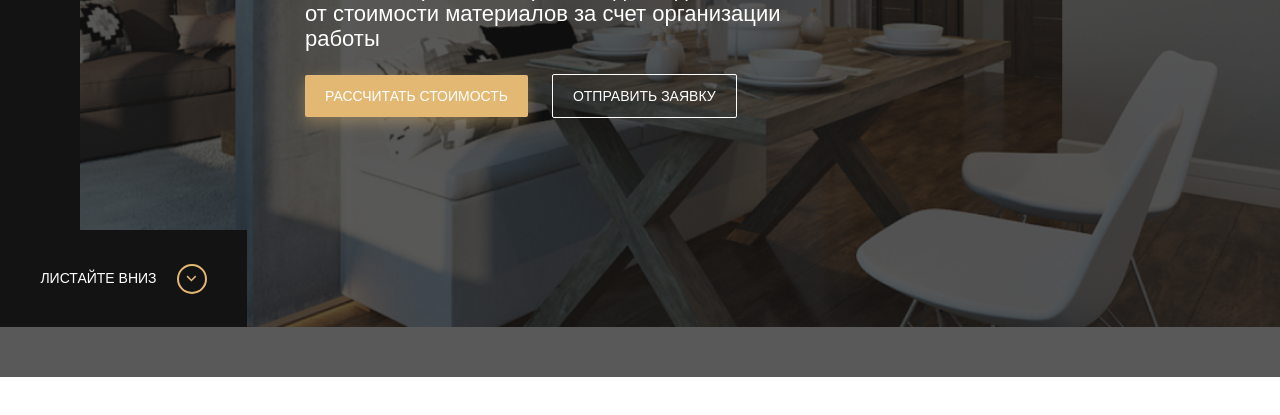
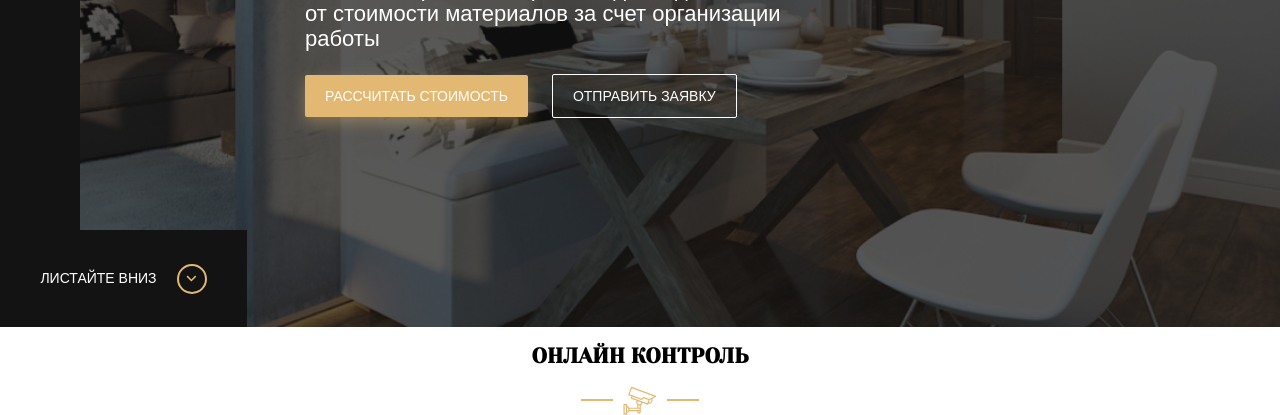
Before and after one commit to Shurenchikkwork/shurenchikk-work.best, a website: page index.html in a window 1280 px wide. Shown: the part 473-888 px from the top of the page. Before the commit the page ends 850 px from the top, so only its background shows below. Drawn offline with Linux system fonts and the light colour scheme.

Commit message:
deat: add contro; section adn move bode settings in _settings.sass

```diff
--- a/index.html
+++ b/index.html
@@ -52,6 +52,20 @@
             <!-- /.container -->
             <a href="#" class="hero__scroll-down">листайте вниз</a>
         </section>
+        <section class="section control">
+            <div class="container">
+                <div class="section-title">
+                    <h2 class="section-title__heading">Онлайн контроль</h2>
+                    <!-- /.section-title__heading -->
+                    <div class="section-title__image">
+                        <img src="img/Video.svg" alt="">
+                    </div>
+                    <!-- /.section-title__image -->
+                </div>
+                <!-- /.section-title -->
+            </div>
+        </section>
+        <!-- /.section control -->
     </main>
 </body>
 </html>
--- /dev/null
+++ b/sass/_settings.sass
@@ -0,0 +1,21 @@
+*, *:before, *:after
+    box-sizing: border-box
+
+body
+    font-family: 'Futura Book', sans-serif
+    font-size: 14px
+.section
+    &-title
+        text-align: center
+        text-transform: uppercase
+        font-family: 'Yeseva One', cursive
+        &__image
+            display: flex
+            align-items: center
+            justify-content: center
+            &::before, &::after
+                content: ''
+                width: 32px
+                height: 2px
+                background-color: $primary
+                margin: 0 10px
--- a/sass/style.sass
+++ b/sass/style.sass
@@ -2,12 +2,7 @@
 @import 'variables'
 @import 'interface'
 @import 'grid'
+@import 'settings'
 @import 'templates/header'
 @import 'templates/hero'
-
-*, *:before, *:after
-    box-sizing: border-box
-
-body
-    font-family: 'Futura Book', sans-serif
-    font-size: 14px
+@import 'templates/control'
--- a/sass/templates/_hero.sass
+++ b/sass/templates/_hero.sass
@@ -10,6 +10,8 @@
     &::before
         content: ''
         position: absolute
+        top: 0
+        left: 0
         width: 100%
         height: 100%
         background-color: rgba($dark, 0.7)
```
Also changed, not shown: css/style.css, img/Video.svg (added), sass/templates/_control.sass (added).
